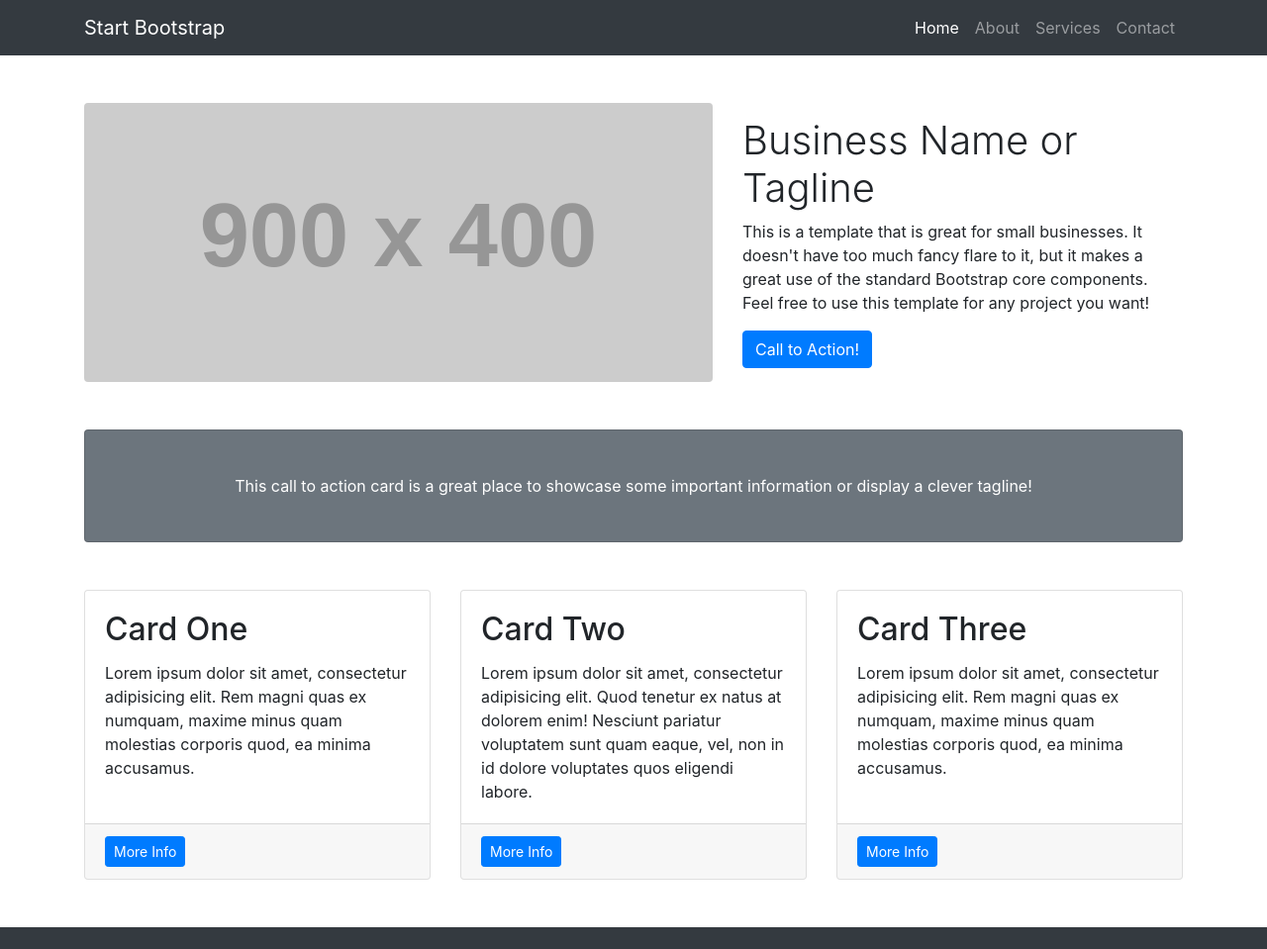
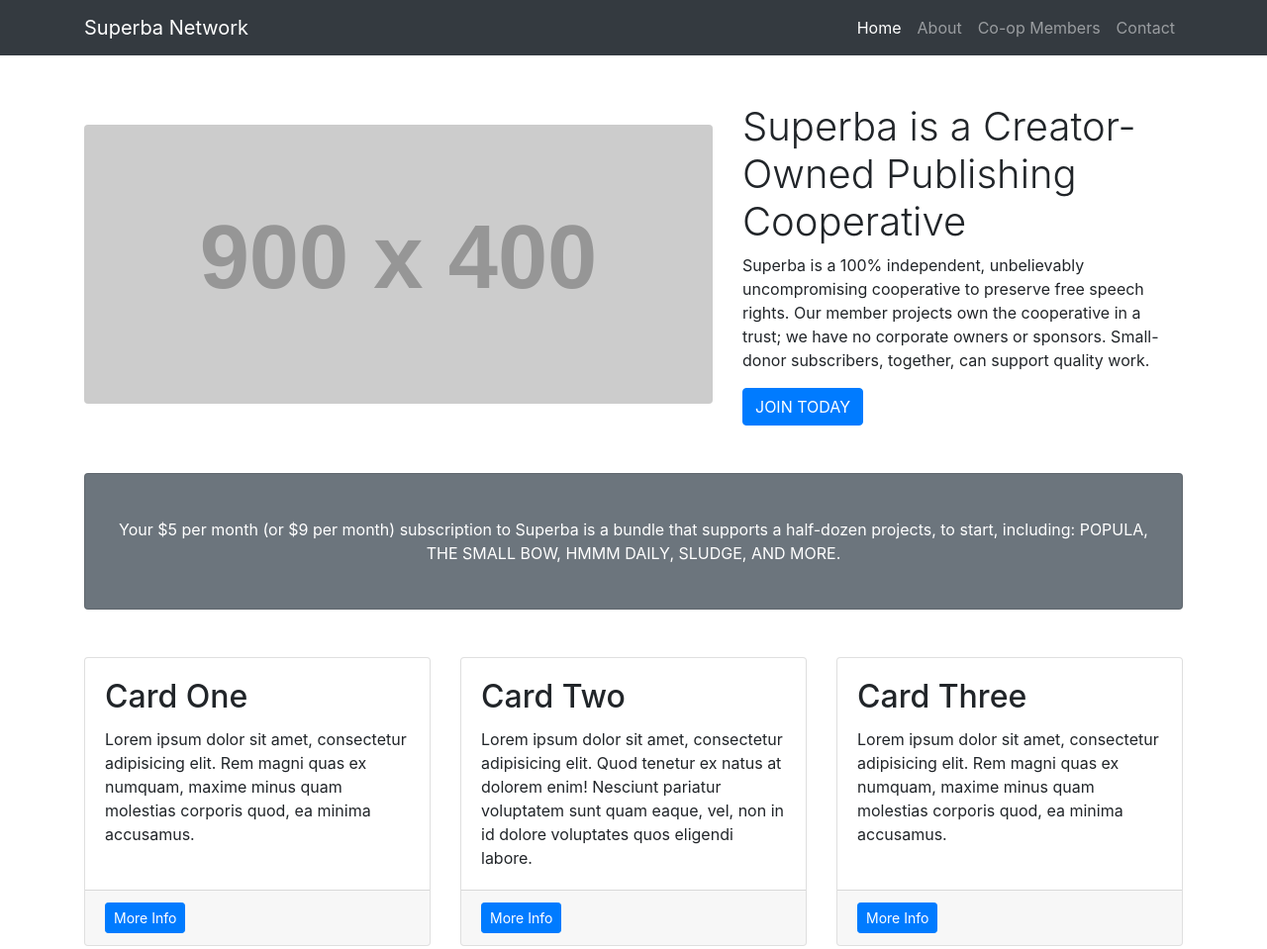
Before and after one commit to readsludge/readsludge.github.io, a website: page index.html in a window 1280 px wide. Shown: the top 959 px of the page at 99% size. Drawn offline with Linux system fonts and the light colour scheme; placeholder pictures from the web are drawn by us.

Commit message:
Messing around homepage
Halfway updates

```diff
--- a/index.html
+++ b/index.html
@@ -8,7 +8,7 @@
   <meta name="description" content="">
   <meta name="author" content="">
 
-  <title>Small Business - Start Bootstrap Template</title>
+  <title>Supera - Ultimate Draft Volume Ultimate</title>
 
   <!-- Bootstrap core CSS -->
   <link href="vendor/bootstrap/css/bootstrap.min.css" rel="stylesheet">
@@ -23,7 +23,7 @@
   <!-- Navigation -->
   <nav class="navbar navbar-expand-lg navbar-dark bg-dark fixed-top">
     <div class="container">
-      <a class="navbar-brand" href="#">Start Bootstrap</a>
+      <a class="navbar-brand" href="#">Superba Network</a>
       <button class="navbar-toggler" type="button" data-toggle="collapse" data-target="#navbarResponsive" aria-controls="navbarResponsive" aria-expanded="false" aria-label="Toggle navigation">
         <span class="navbar-toggler-icon"></span>
       </button>
@@ -38,7 +38,7 @@
             <a class="nav-link" href="#">About</a>
           </li>
           <li class="nav-item">
-            <a class="nav-link" href="#">Services</a>
+            <a class="nav-link" href="#">Co-op Members</a>
           </li>
           <li class="nav-item">
             <a class="nav-link" href="#">Contact</a>
@@ -58,9 +58,9 @@
       </div>
       <!-- /.col-lg-8 -->
       <div class="col-lg-5">
-        <h1 class="font-weight-light">Business Name or Tagline</h1>
-        <p>This is a template that is great for small businesses. It doesn't have too much fancy flare to it, but it makes a great use of the standard Bootstrap core components. Feel free to use this template for any project you want!</p>
-        <a class="btn btn-primary" href="#">Call to Action!</a>
+        <h1 class="font-weight-light">Superba is a Creator-Owned Publishing Cooperative</h1>
+        <p>Superba is a 100% independent, unbelievably uncompromising cooperative to preserve free speech rights. Our member projects own the cooperative in a trust; we have no corporate owners or sponsors. Small-donor subscribers, together, can support quality work.</p>
+        <a class="btn btn-primary" href="#">JOIN TODAY</a>
       </div>
       <!-- /.col-md-4 -->
     </div>
@@ -69,7 +69,7 @@
     <!-- Call to Action Well -->
     <div class="card text-white bg-secondary my-5 py-4 text-center">
       <div class="card-body">
-        <p class="text-white m-0">This call to action card is a great place to showcase some important information or display a clever tagline!</p>
+        <p class="text-white m-0">Your $5 per month (or $9 per month) subscription to Superba is a bundle that supports a half-dozen projects, to start, including: POPULA, THE SMALL BOW, HMMM DAILY, SLUDGE, AND MORE.</p>
       </div>
     </div>
 
```
